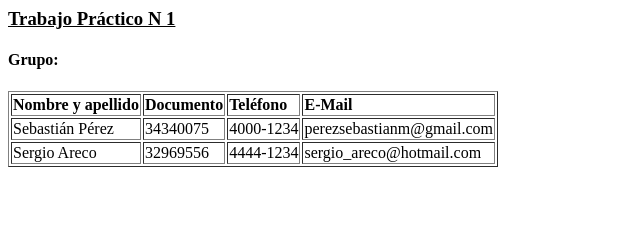
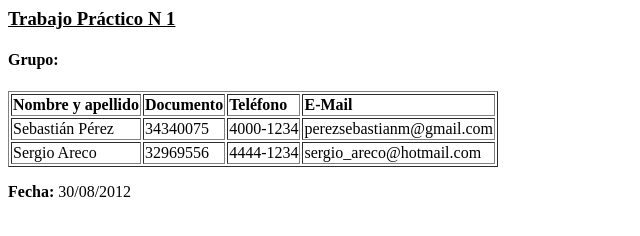
Before and after one commit to serareco/tp01, a plain HTML site: page index.html in a window 1280 px wide. Shown: the whole page, without its empty margins (0-640 px from the left). Drawn offline with Linux system fonts and the light colour scheme.

Commit message:
Correccion HTML mas Fecha del Dia

```diff
--- a/index.html
+++ b/index.html
@@ -2,6 +2,7 @@
 	<head>
 		<title>Index page - Tp 1 - git/GitHub</title>
 	</head>
+	<body>
 		<h3><u>Trabajo Pr&aacute;ctico N 1</u></h3>
 		<h4>Grupo: </h4>
 		<table border = 1;>
@@ -24,7 +25,6 @@
 				<td>sergio_areco@hotmail.com</td>
 			</tr>
 		</table>
-	<body>
-
+		<p><strong>Fecha:</strong> 30/08/2012</p>
 	</body>
 </html>
```
Lines whose indentation alone changed are shown as unchanged.
